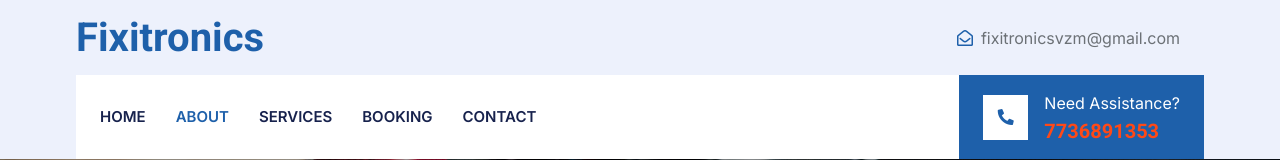
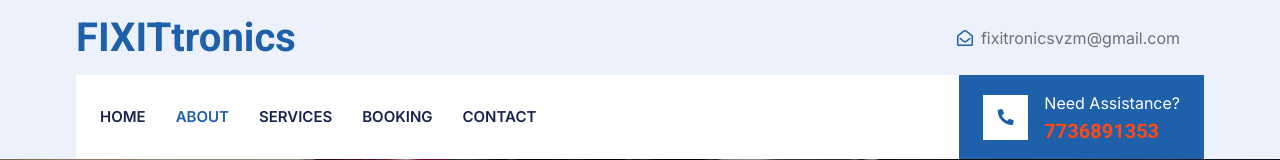
Before and after one commit to riyasingkhan/fixitronics, a plain HTML site: page about.html in a window 1280 px wide. Shown: the top 160 px of the page. Drawn offline with nearby package versions, Linux system fonts and the light colour scheme.

Commit message:
Update about.html

```diff
--- a/about.html
+++ b/about.html
@@ -47,7 +47,7 @@
         <div class="row align-items-center top-bar">
             <div class="col-lg-3 col-md-12 text-center text-lg-start">
                 <a href="" class="navbar-brand m-0 p-0">
-                    <h1 class="text-primary m-0">Fixitronics</h1>
+                    <h1 class="text-primary m-0">FIXITtronics</h1>
                 </a>
             </div>
             <div class="col-lg-9 col-md-12 text-end">
@@ -75,7 +75,7 @@
     <div class="container-fluid nav-bar bg-light">
         <nav class="navbar navbar-expand-lg navbar-light bg-white p-3 py-lg-0 px-lg-4">
             <a href="" class="navbar-brand d-flex align-items-center m-0 p-0 d-lg-none">
-                <h1 class="text-primary m-0">Fixitronics</h1>
+                <h1 class="text-primary m-0">FIXITronics</h1>
             </a>
             <button class="navbar-toggler" type="button" data-bs-toggle="collapse" data-bs-target="#navbarCollapse">
                 <span class="fa fa-bars"></span>
```
